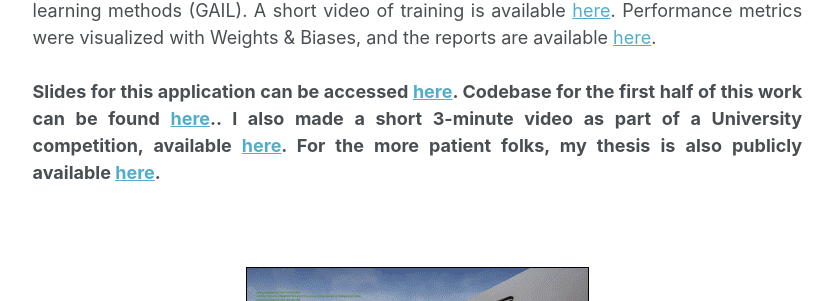
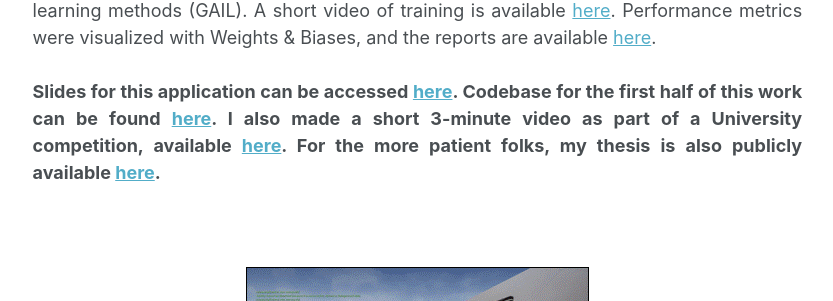
Before and after one commit to prabhasak/prabhasak.github.io, a Jekyll site: the page built from _experience/2020-09-01-masters-thesis.md, in a window 1280 px wide. Shown: the part 867-1168 px from the top of the page, without its empty margins (249-1082 px from the left). Built offline with Jekyll 4.4.1, drawn with Linux system fonts in a browser that asks for light colours.

```diff
--- a/_experience/2020-09-01-masters-thesis.md
+++ b/_experience/2020-09-01-masters-thesis.md
@@ -32,7 +32,7 @@ Current control systems do not capture the intuition and decision-making skills
 
 To summarize, a model was designed to capture a pilot’s intuition to navigate and land drones on a simulated ship deck. The learned model achieved an imitation accuracy of 84% with just 10 human demonstrations, demonstrating the sample efficiency of imitation learning methods (GAIL). A short video of training is available <a href="https://youtu.be/oj4y8GOq4gk">here</a>. Performance metrics were visualized with Weights & Biases, and the reports are available <a href="https://wandb.ai/prabhasak/masters-thesis/reportlist?workspace=user-prabhasak">here</a>. <br><br>
 
-<b> Slides for this application can be accessed <a href="https://prabhasak.github.io/files/Masters_Thesis_Prabhasa_Kalkur_Slides_pdf_friendly_1.pdf">here</a>. Codebase for the first half of this work can be found <a href="https://github.com/prabhasak/masters-thesis">here</a>.<b>. I also made a short 3-minute video as part of a University competition, available <a href="https://vimeo.com/472405835">here</a>. For the more patient folks, my thesis is also publicly available <a href="https://prabhasak.github.io/files/Masters_Thesis_Prabhasa_Kalkur.pdf">here</a>. <br><br> <br><br>
+<b> Slides for this application can be accessed <a href="https://prabhasak.github.io/files/Masters_Thesis_Prabhasa_Kalkur_Slides_pdf_friendly_1.pdf">here</a>. Codebase for the first half of this work can be found <a href="https://github.com/prabhasak/masters-thesis">here</a><b>. I also made a short 3-minute video as part of a University competition, available <a href="https://vimeo.com/472405835">here</a>. For the more patient folks, my thesis is also publicly available <a href="https://prabhasak.github.io/files/Masters_Thesis_Prabhasa_Kalkur.pdf">here</a>. <br><br> <br><br>
 
 
 <!-- </div> -->
```
Also changed, not shown: 1 other file.
